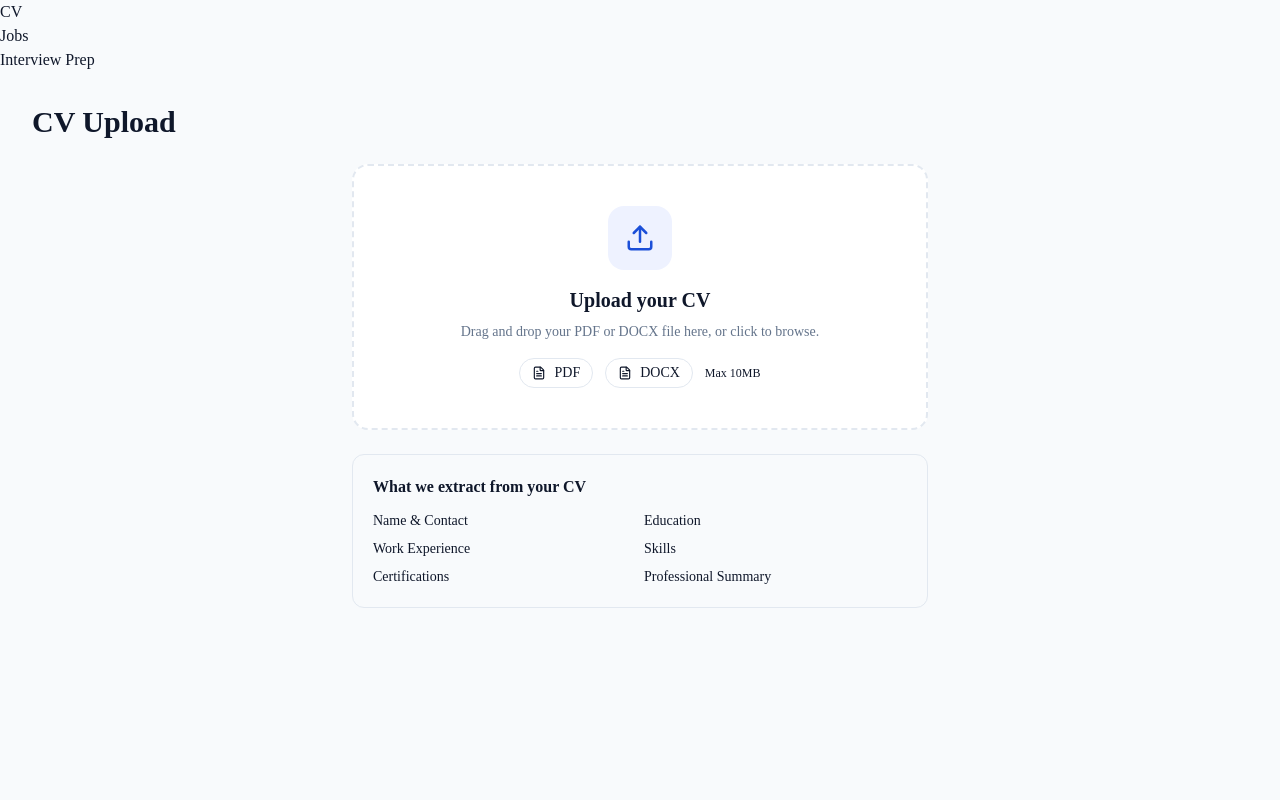
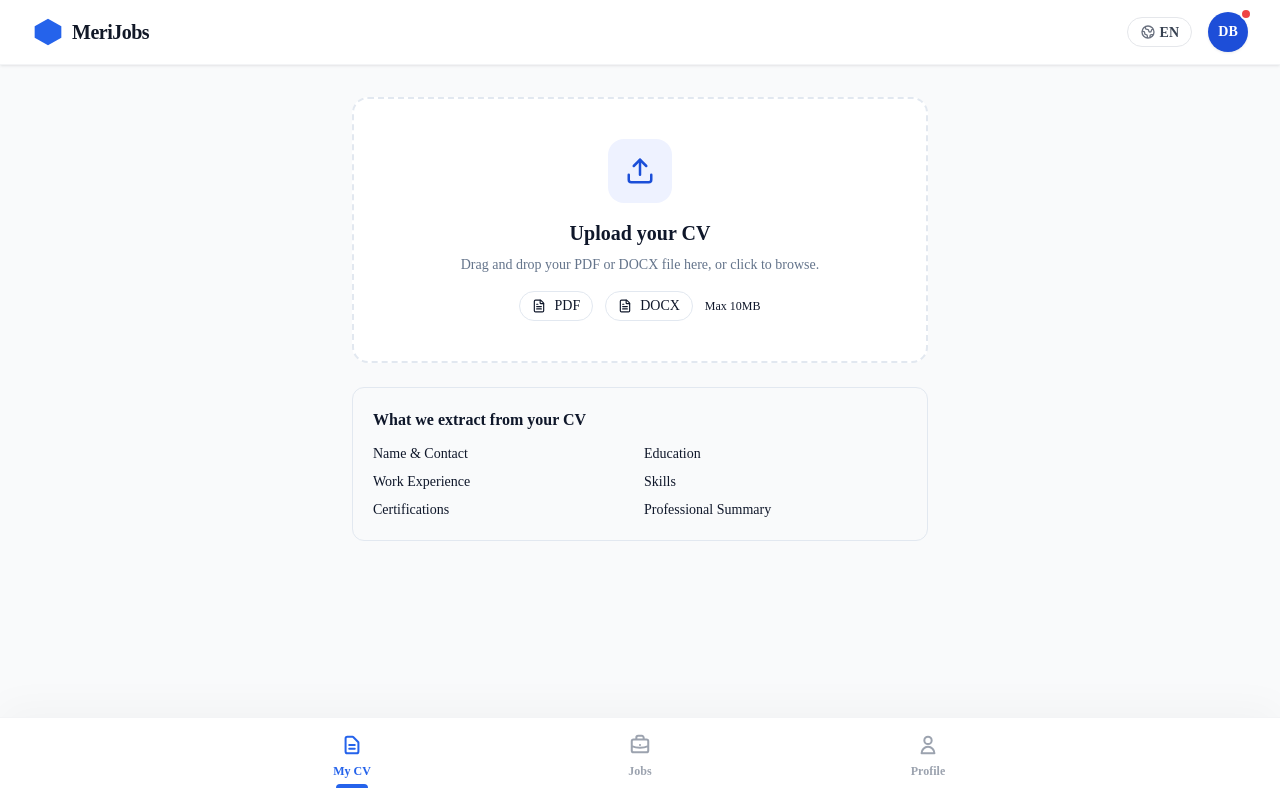
Before and after one commit to eaemhr/Meri_Jobs_Frontend, a Next.js app: page /cv in a window 1280 px wide. Built offline with nearby package versions, Linux system fonts and the light colour scheme.

Commit message:
bottom and heder nav setup

```diff
--- a/package.json
+++ b/package.json
@@ -10,6 +10,7 @@
     "test": "vitest"
   },
   "dependencies": {
+    "@tanstack/react-query": "^5.101.4",
     "lucide-react": "^1.26.0",
     "next": "^14.2.0",
     "react": "^18.3.0",
--- /dev/null
+++ b/shared/components/GlobalBottomNav.tsx
@@ -0,0 +1,107 @@
+"use client";
+
+import Link from "next/link";
+import { usePathname } from "next/navigation";
+import { useLanguage } from "../providers/LanguageContext";
+
+export function GlobalBottomNav() {
+  const { language } = useLanguage();
+  const pathname = usePathname();
+
+  const labels = {
+    en: { myCV: "My CV", jobs: "Jobs", profile: "Profile" },
+    am: { myCV: "የኔ ሲቪ", jobs: "ስራዎች", profile: "መገለጫ" },
+  };
+  const t = labels[language];
+
+  return (
+    <div className="fixed bottom-0 left-0 right-0 bg-white border-t border-gray-100 shadow-[0_-10px_40px_rgba(0,0,0,0.03)] z-50 px-8 py-3 pb-6 sm:pb-3">
+      <div className="max-w-3xl mx-auto flex justify-between items-center px-4 sm:px-16">
+        <NavItem
+          href="/cv"
+          label={t.myCV}
+          active={pathname?.startsWith("/cv") || false}
+          icon={
+            <svg
+              className="w-[22px] h-[22px]"
+              fill="none"
+              stroke="currentColor"
+              viewBox="0 0 24 24"
+            >
+              <path
+                strokeLinecap="round"
+                strokeLinejoin="round"
+                strokeWidth={2.2}
+                d="M9 12h6m-6 4h6m2 5H7a2 2 0 01-2-2V5a2 2 0 012-2h5.586a1 1 0 01.707.293l5.414 5.414a1 1 0 01.293.707V19a2 2 0 01-2 2z"
+              />
+            </svg>
+          }
+        />
+        <NavItem
+          href="/jobs"
+          label={t.jobs}
+          active={
+            pathname?.startsWith("/jobs") ||
+            pathname?.startsWith("/matches") ||
+            pathname === "/" ||
+            false
+          }
+          icon={
+            <svg
+              className="w-[22px] h-[22px]"
+              fill="none"
+              stroke="currentColor"
+              viewBox="0 0 24 24"
+            >
+              <path
+                strokeLinecap="round"
+                strokeLinejoin="round"
+                strokeWidth={2.2}
+                d="M21 13.255A23.931 23.931 0 0112 15c-3.183 0-6.22-.62-9-1.745M16 6V4a2 2 0 00-2-2h-4a2 2 0 00-2 2v2m4 6h.01M5 20h14a2 2 0 002-2V8a2 2 0 00-2-2H5a2 2 0 00-2 2v10a2 2 0 002 2z"
+              />
+            </svg>
+          }
+        />
+        <NavItem
+          href="/profile"
+          label={t.profile}
+          active={pathname?.startsWith("/profile") || false}
+          icon={
+            <svg
+              className="w-[22px] h-[22px]"
+              fill="none"
+              stroke="currentColor"
+              viewBox="0 0 24 24"
+            >
+              <path
+                strokeLinecap="round"
+                strokeLinejoin="round"
+                strokeWidth={2.2}
+                d="M16 7a4 4 0 11-8 0 4 4 0 018 0zM12 14a7 7 0 00-7 7h14a7 7 0 00-7-7z"
+              />
+            </svg>
+          }
+        />
+      </div>
+    </div>
+  );
+}
+
+function NavItem({ href, label, icon, active = false }: any) {
+  return (
+    <Link
+      href={href}
+      className={`flex flex-col items-center gap-1.5 pt-1 pb-2 relative transition-colors w-16 ${
+        active ? "text-blue-600" : "text-gray-400 hover:text-gray-600"
+      }`}
+    >
+      {icon}
+      <span className={`text-[12px] ${active ? "font-bold" : "font-semibold"}`}>
+        {label}
+      </span>
+      {active && (
+        <span className="absolute bottom-0 w-8 h-1 bg-blue-600 rounded-t-full"></span>
+      )}
+    </Link>
+  );
+}
--- /dev/null
+++ b/shared/components/GlobalHeader.tsx
@@ -0,0 +1,62 @@
+"use client";
+
+import Link from "next/link";
+import { useLanguage } from "../providers/LanguageContext";
+
+export function GlobalHeader() {
+  const { language, setLanguage } = useLanguage();
+
+  return (
+    <header className="bg-white border-b border-gray-100 sticky top-0 z-10 shadow-sm">
+      <div className="max-w-7xl mx-auto px-4 sm:px-6 lg:px-8 py-3">
+        <div className="flex items-center justify-between">
+          <div className="flex items-center gap-2 text-blue-600">
+            {/* Blue Hexagon Logo */}
+            <svg className="w-8 h-8" viewBox="0 0 24 24" fill="currentColor">
+              <path d="M12 2L2 7.77v8.46L12 22l10-5.77V7.77L12 2z" />
+            </svg>
+            <span className="text-xl font-bold text-gray-900 tracking-tight">
+              {language === "en" ? "MeriJobs" : "መሪጆብስ"}
+            </span>
+          </div>
+
+          <div className="flex items-center gap-4">
+            <div
+              className="flex items-center gap-1 border border-gray-200 rounded-full px-3 py-1.5 bg-white cursor-pointer hover:bg-gray-50 transition-colors"
+              onClick={() => setLanguage(language === "en" ? "am" : "en")}
+            >
+              <svg
+                className="w-4 h-4 text-gray-500"
+                fill="none"
+                stroke="currentColor"
+                viewBox="0 0 24 24"
+              >
+                <path
+                  strokeLinecap="round"
+                  strokeLinejoin="round"
+                  strokeWidth={2}
+                  d="M3.055 11H5a2 2 0 012 2v1a2 2 0 002 2 2 2 0 012 2v2.945M8 3.935V5.5A2.5 2.5 0 0010.5 8h.5a2 2 0 012 2 2 2 0 104 0 2 2 0 012-2h1.064M15 20.488V18a2 2 0 012-2h3.064M21 12a9 9 0 11-18 0 9 9 0 0118 0z"
+                />
+              </svg>
+              <span className="text-sm font-semibold text-gray-700 uppercase leading-none mt-0.5">
+                {language}
+              </span>
+            </div>
+
+            <div className="relative flex items-center">
+              <div className="w-3 h-3 bg-red-500 rounded-full absolute -top-1 -right-1 z-10 border-2 border-white"></div>
+              <Link
+                href="/profile"
+                className="flex items-center justify-center"
+              >
+                <div className="w-10 h-10 bg-blue-700 rounded-full flex items-center justify-center text-white font-bold text-sm shadow-sm hover:bg-blue-800 transition-colors">
+                  DB
+                </div>
+              </Link>
+            </div>
+          </div>
+        </div>
+      </div>
+    </header>
+  );
+}
--- /dev/null
+++ b/shared/providers/LanguageContext.tsx
@@ -0,0 +1,30 @@
+"use client";
+
+import React, { createContext, useContext, useState } from "react";
+
+type LanguageContextType = {
+  language: "en" | "am";
+  setLanguage: (lang: "en" | "am") => void;
+};
+
+const LanguageContext = createContext<LanguageContextType | undefined>(
+  undefined,
+);
+
+export function LanguageProvider({ children }: { children: React.ReactNode }) {
+  const [language, setLanguage] = useState<"en" | "am">("en");
+
+  return (
+    <LanguageContext.Provider value={{ language, setLanguage }}>
+      {children}
+    </LanguageContext.Provider>
+  );
+}
+
+export function useLanguage() {
+  const context = useContext(LanguageContext);
+  if (!context) {
+    throw new Error("useLanguage must be used within a LanguageProvider");
+  }
+  return context;
+}
--- a/shared/ui/Button.tsx
+++ b/shared/ui/Button.tsx
@@ -4,7 +4,11 @@ type ButtonProps = React.ButtonHTMLAttributes<HTMLButtonElement> & {
   variant?: "primary" | "secondary" | "ghost";
 };
 
-export function Button({ variant = "primary", className = "", ...props }: ButtonProps) {
+export function Button({
+  variant = "primary",
+  className = "",
+  ...props
+}: ButtonProps) {
   // TODO: replace with real design tokens/styling.
   return <button data-variant={variant} className={className} {...props} />;
 }
--- a/src/app/cv/page.tsx
+++ b/src/app/cv/page.tsx
@@ -76,7 +76,7 @@ export default function CvPage() {
 
   return (
     <div className="max-w-7xl mx-auto px-8 py-8">
-      <h1 className="text-3xl font-bold mb-6">CV Upload</h1>
+      {/* <h1 className="text-3xl font-bold mb-6">CV Upload</h1> */}
 
       {step === "upload" && (
         <>
--- a/src/app/layout.tsx
+++ b/src/app/layout.tsx
@@ -2,23 +2,26 @@
 // Ignore the next line's type error for the side-effect CSS import.
 // @ts-ignore
 import "./globals.css";
+import { GlobalBottomNav } from "@/shared/components/GlobalBottomNav";
+import { GlobalHeader } from "@/shared/components/GlobalHeader";
+import { Providers } from "./providers";
 import React from "react";
 import { NavSidebar } from "@/features/dashboard/components/NavSidebar";
 import { Toaster } from "sonner";
 
 export default function RootLayout({
   children,
-}: {
+}: Readonly<{
   children: React.ReactNode;
-}) {
-  // TODO: auth-gate this — redirect unauthenticated users to /login,
-  // and first-time users into /onboarding.
+}>) {
   return (
     <html lang="en">
-      <body>
-        <NavSidebar />
-        <main>{children}</main>
-        <Toaster richColors />
+      <body className="antialiased bg-gray-50 min-h-screen">
+        <Providers>
+          <GlobalHeader />
+          <main className="pb-20">{children}</main>
+          <GlobalBottomNav />
+        </Providers>
       </body>
     </html>
   );
--- /dev/null
+++ b/src/app/providers.tsx
@@ -0,0 +1,26 @@
+"use client";
+
+import { QueryClient, QueryClientProvider } from "@tanstack/react-query";
+import { useState } from "react";
+import { LanguageProvider } from "../../shared/providers/LanguageContext";
+
+export function Providers({ children }: { children: React.ReactNode }) {
+  const [queryClient] = useState(
+    () =>
+      new QueryClient({
+        defaultOptions: {
+          queries: {
+            staleTime: 5 * 60 * 1000, // 5 minutes
+            refetchOnWindowFocus: false,
+            retry: 2,
+          },
+        },
+      }),
+  );
+
+  return (
+    <LanguageProvider>
+      <QueryClientProvider client={queryClient}>{children}</QueryClientProvider>
+    </LanguageProvider>
+  );
+}
--- a/src/features/cv/components/ParsedFieldsView.tsx
+++ b/src/features/cv/components/ParsedFieldsView.tsx
@@ -173,21 +173,21 @@ export function ParsedFieldsView({
                 {
                   id: "field-name",
                   icon: User,
-                  label: t("cv.parsed.fullName"),
+                  label: t("FullName"),
                   field: "name" as const,
                   value: data.name,
                 },
                 {
                   id: "field-email",
                   icon: Mail,
-                  label: t("cv.parsed.email"),
+                  label: t("Email"),
                   field: "email" as const,
                   value: data.email,
                 },
                 {
                   id: "field-phone",
                   icon: Phone,
-                  label: t("cv.parsed.phone"),
+                  label: t("Phone"),
                   field: "phone" as const,
                   value: data.phone,
                 },
@@ -259,12 +259,12 @@ export function ParsedFieldsView({
                 onClick={() => setEditingField("field-summary")}
               >
                 <p className="text-base leading-8 text-gray-700">
-                  {data.summary || t("cv.parsed.noSummary")}
+                  {data.summary || t("NoSummary")}
                 </p>
                 <div className="flex items-center gap-1 mt-2 opacity-0 group-hover:opacity-100 transition-opacity">
                   <Edit3 size={11} className="text-muted-foreground" />
                   <span className="text-xs text-muted-foreground">
-                    {t("cv.parsed.clickToEdit")}
+                    {t("ClickToEdit")}
                   </span>
                 </div>
               </div>
@@ -329,13 +329,13 @@ export function ParsedFieldsView({
                           className="text-warning flex-shrink-0"
                         />
                         <p className="text-xs text-warning font-medium">
-                          {t("cv.parsed.entryFlagged")}
+                          {t("EntryFlagged")}
                         </p>
                         {/* TODO(Phase 5): call PATCH /internal/cv/{id} with
                             the confirmed value — editing clears the flag
                             server-side automatically. Not wired yet. */}
                         <button className="ml-auto text-xs text-accent font-semibold hover:underline">
-                          {t("cv.parsed.markAsCorrect")}
+                          {t("MarkAsCorrect")}
                         </button>
                       </div>
                     )}
@@ -418,7 +418,7 @@ export function ParsedFieldsView({
               ))}
               <button className="badge-base bg-muted text-muted-foreground border border-dashed border-border hover:border-primary hover:text-primary transition-all">
                 <Plus size={12} />
-                {t("cv.parsed.addSkill")}
+                {t("AddSkill")}
               </button>
             </div>
           </SectionCard>
```
Also changed, not shown: 1 other file (tests, documents, lock files or other folders).
